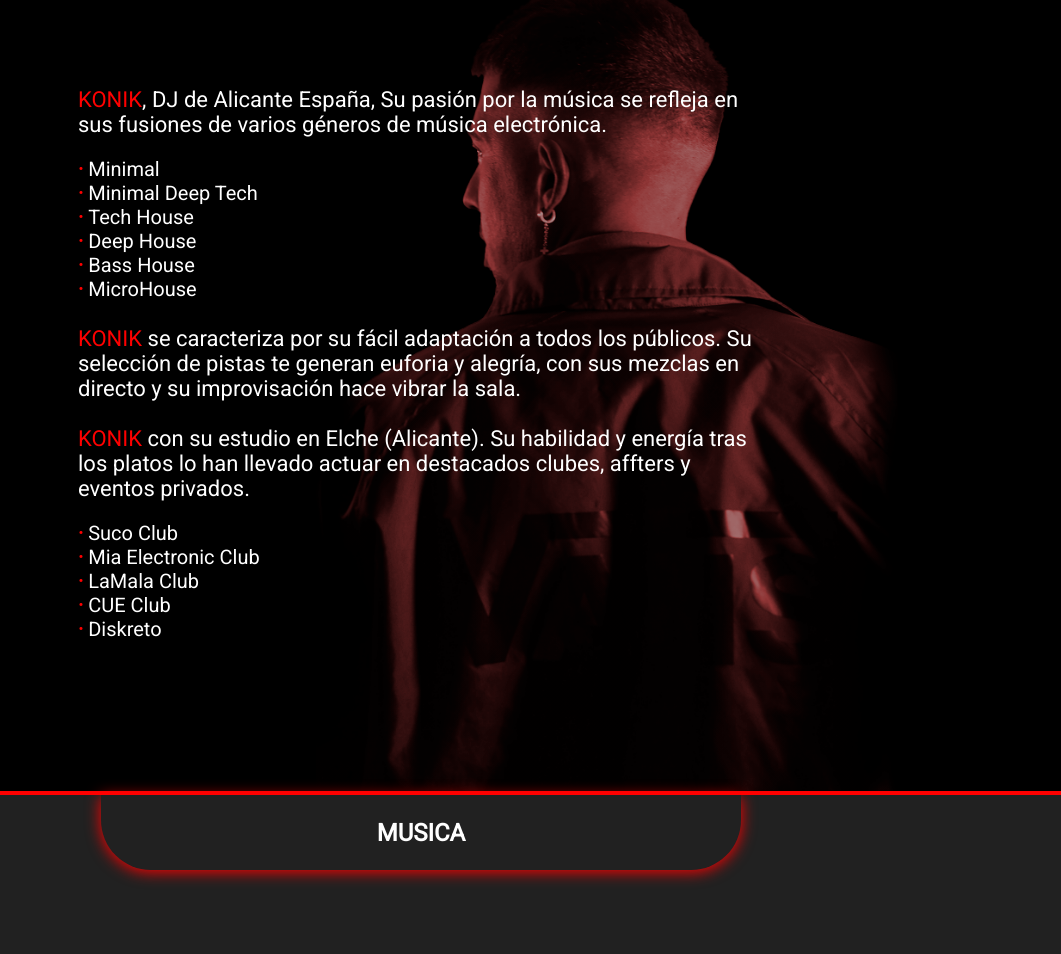
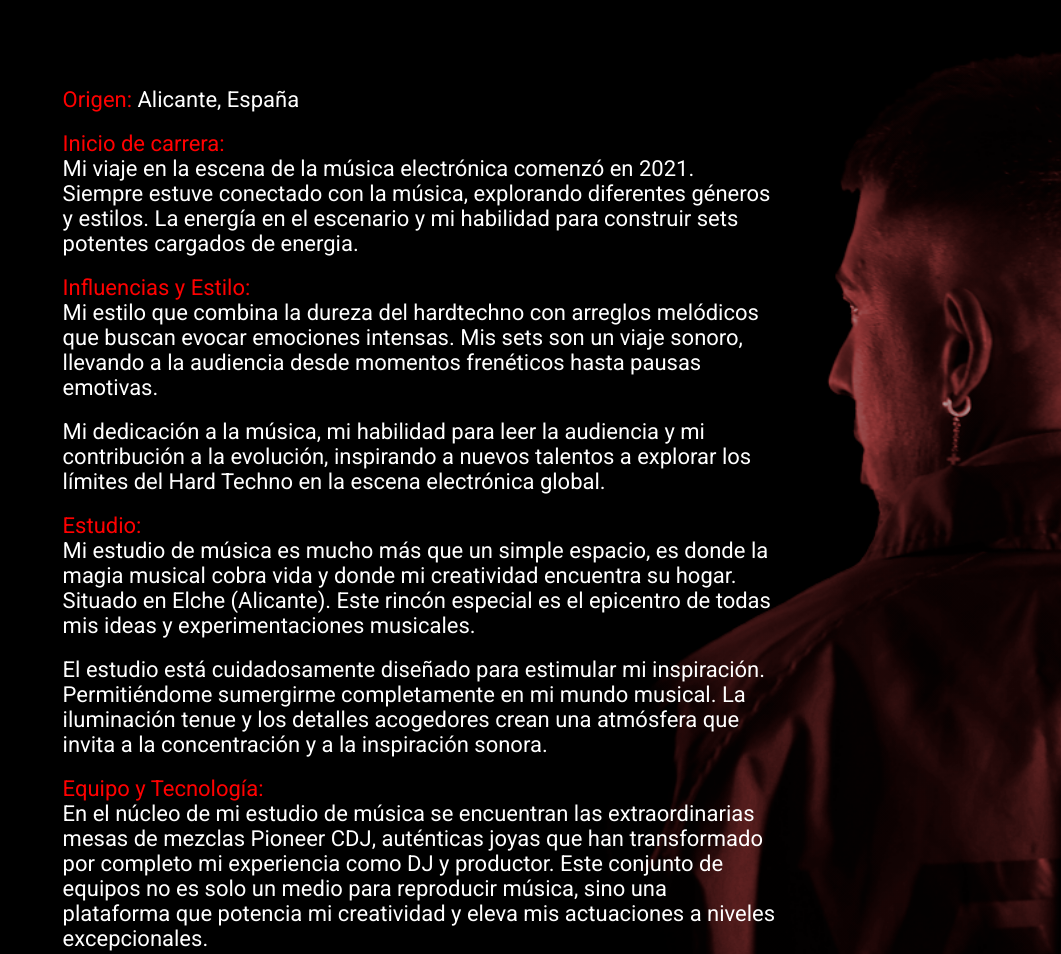
Before and after one commit to jmcerezodev/konikweb, a plain HTML site: page index.html in a window 1280 px wide. Shown: the part 940-1894 px from the top of the page, without its empty margins (219-1280 px from the left). Drawn offline with Linux system fonts and the light colour scheme.

Commit message:
Cambiando biografia y imagen principal 27/01/2024

```diff
--- a/index.html
+++ b/index.html
@@ -59,44 +59,14 @@
 
     <div class="contenedor-biografia">
       <div class="texto-biografia">
-
-        <p>
-          <span class="span-kinok">KONIK</span>, DJ de Alicante España, Su pasión por la música se refleja en sus
-          fusiones
-          de varios géneros de música electrónica.
-        </p>
-
-        <div class="contendor-lista">
-          <ul class="lista-generos">
-            <li><span class="punto-verde-lista">· </span>Minimal</li>
-            <li><span class="punto-verde-lista">· </span>Minimal Deep Tech</li>
-            <li><span class="punto-verde-lista">· </span>Tech House</li>
-            <li><span class="punto-verde-lista">· </span>Deep House</li>
-            <li><span class="punto-verde-lista">· </span>Bass House</li>
-            <li><span class="punto-verde-lista">· </span>MicroHouse</li>
-          </ul>
-        </div>
-
-        <p>
-          <br>
-          <span class="span-kinok">KONIK</span> se caracteriza por su fácil adaptación a todos los públicos. Su
-          selección de pistas te generan euforia y alegría,
-          con sus mezclas en directo y su improvisación hace vibrar la sala. <br><br>
-
-          <span class="span-kinok">KONIK</span> con su estudio en Elche (Alicante). Su habilidad y energía tras los
-          platos lo han llevado
-          actuar en destacados clubes, affters y eventos privados.
-        </p>
-
-        <div class="contendor-lista">
-          <ul class="lista-Clubs">
-            <li><span class="punto-verde-lista">· </span>Suco Club</li>
-            <li><span class="punto-verde-lista">· </span>Mia Electronic Club</li>
-            <li><span class="punto-verde-lista">· </span>LaMala Club</li>
-            <li><span class="punto-verde-lista">· </span>CUE Club</li>
-            <li><span class="punto-verde-lista">· </span>Diskreto</li>
-          </ul>
-        </div>
+        <p><span class="titulos-bio">Origen: </span> Alicante, España</p><br>
+        <p><span class="titulos-bio">Inicio de carrera: </span><br> Mi viaje en la escena de la música electrónica comenzó en 2021. Siempre estuve conectado con la música, explorando diferentes géneros y estilos. La energía en el escenario y mi habilidad para construir sets potentes cargados de energia.</p><br>
+        <p><span class="titulos-bio">Influencias y Estilo: <br></span> Mi estilo que combina la dureza del hardtechno con arreglos melódicos que buscan evocar emociones intensas. Mis sets son un viaje sonoro, llevando a la audiencia desde momentos frenéticos hasta pausas emotivas.</p><br>
+        <p>Mi dedicación a la música, mi habilidad para leer la audiencia y mi contribución a la evolución, inspirando a nuevos talentos a explorar los límites del Hard Techno en la escena electrónica global.</p><br>
+        <p><span class="titulos-bio">Estudio: <br></span>Mi estudio de música es mucho más que un simple espacio, es donde la magia musical cobra vida y donde mi creatividad encuentra su hogar. Situado en Elche (Alicante). Este rincón especial es el epicentro de todas mis ideas y experimentaciones musicales.</p><br>
+        <p>El estudio está cuidadosamente diseñado para estimular mi inspiración. Permitiéndome sumergirme completamente en mi mundo musical. La iluminación tenue y los detalles acogedores crean una atmósfera que invita a la concentración y a la inspiración sonora.</p><br>
+        <p><span class="titulos-bio">Equipo y Tecnología: <br></span> En el núcleo de mi estudio de música se encuentran las extraordinarias mesas de mezclas Pioneer CDJ, auténticas joyas que han transformado por completo mi experiencia como DJ y productor. Este conjunto de equipos no es solo un medio para reproducir música, sino una plataforma que potencia mi creatividad y eleva mis actuaciones a niveles excepcionales.</p><br>
+        <p><span class="titulos-bio">Modelo Pioneer CDJ: <br></span>Opté por 2 Pioneer CDJ-2000NXS y una XDJ-XZ una elección que ha demostrado ser una pieza fundamental en mi configuración. Estos dispositivos representan la vanguardia de la tecnología DJ,  una construcción robusta y una calidad de sonido que define los estándares de la industria.</p><br>
 
       </div>
     </div>
@@ -150,8 +120,8 @@
         </div>
 
         <div class="progress">
-          <div class="progress-bar" style="width:80%;">
-              <span class="progress-bar-text"><p>Entradas Vendidas 80%</p></span>
+          <div class="progress-bar" style="width:60%;">
+              <span class="progress-bar-text"><p>Entradas Vendidas 60%</p></span>
           </div>
         </div>
 
--- a/style.css
+++ b/style.css
@@ -3,7 +3,7 @@
 
     --degradado: linear-gradient(to bottom, #3FFF00 0%,#212121 5%,#212121 95%,#3FFF00 100%);
     --color-general: #ff0000;
-    --color-negro: #212121;
+    --color-negro: #000000;
     --color-naranja: #FF5500;
 }
 *{
@@ -276,8 +276,10 @@ body::-webkit-scrollbar-thumb{
 .contenedor-biografia{
 
     display: flex;
+    flex-direction: column;
     justify-content: center;
     align-items: center;
+    width: 80%;
     height: 100%;
     margin: 150px;
 
@@ -314,6 +316,10 @@ body::-webkit-scrollbar-thumb{
 
 
 .span-kinok{
+    color: var(--color-general);
+}
+
+.titulos-bio{
     color: var(--color-general);
 }
 
```
Also changed, not shown: 1 other file.
